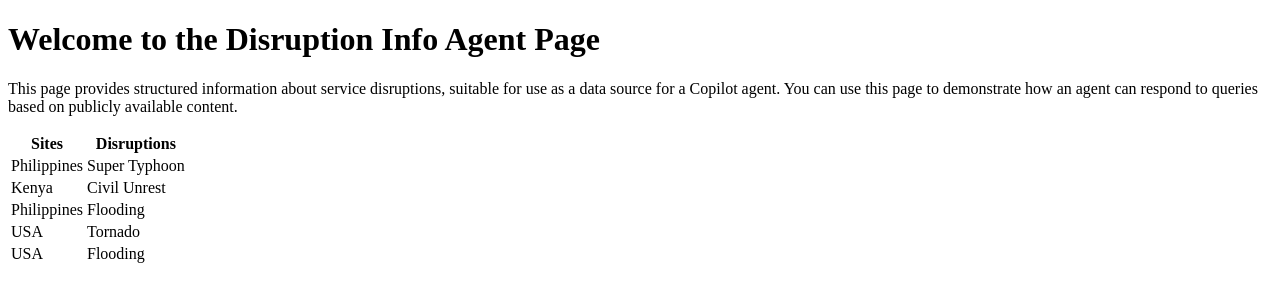
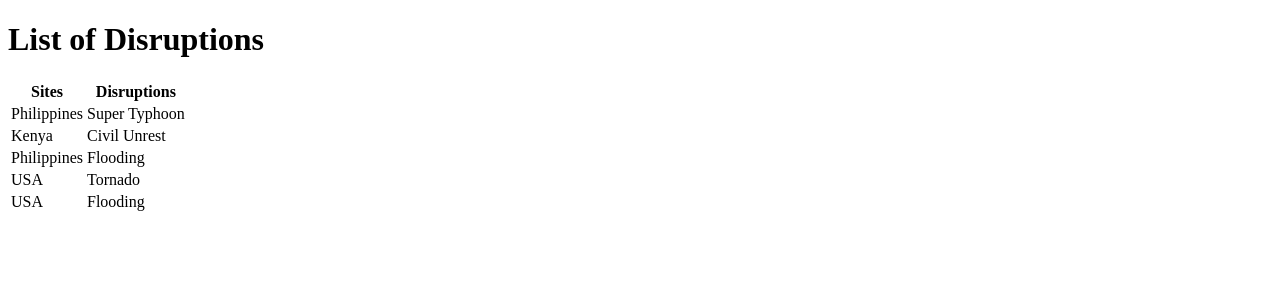
Before and after one commit to ASC-GAB/disruption, a plain HTML site: page index.html in a window 1280 px wide. Drawn offline with Linux system fonts and the light colour scheme.

Commit message:
Update index.html

```diff
--- a/index.html
+++ b/index.html
@@ -6,8 +6,7 @@
     <title>Disruption Info Agent</title>
 </head>
 <body>
-    <h1>Welcome to the Disruption Info Agent Page</h1>
-    <p>This page provides structured information about service disruptions, suitable for use as a data source for a Copilot agent. You can use this page to demonstrate how an agent can respond to queries based on publicly available content.</p>
+    <h1>List of Disruptions</h1>
     <div>
     <table><thead><tr><th>Sites</th><th>Disruptions</th></tr></thead><tbody><tr><td>Philippines</td><td>Super Typhoon</td></tr><tr><td>Kenya</td><td>Civil Unrest</td></tr><tr><td>Philippines</td><td>Flooding</td></tr><tr><td>USA</td><td>Tornado</td></tr><tr><td>USA</td><td>Flooding</td></tr></tbody></table>
     </div>
```
